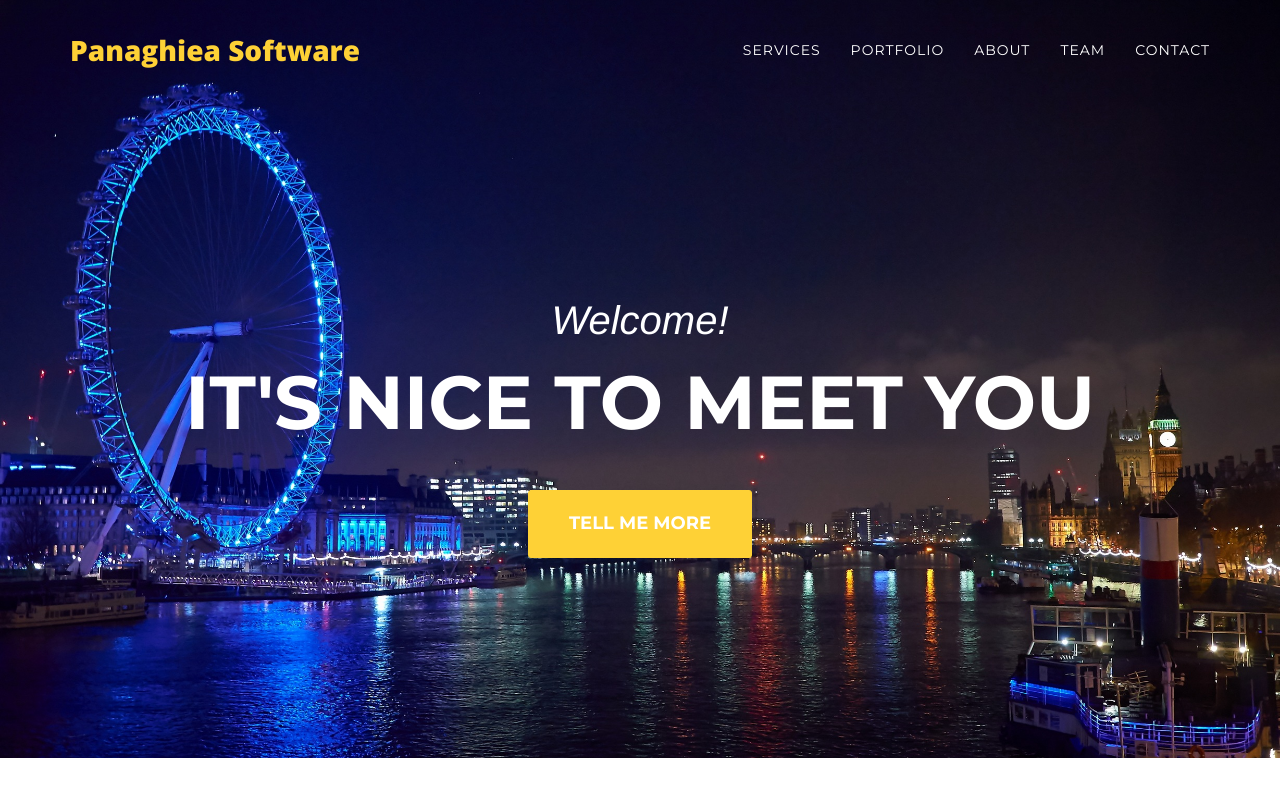
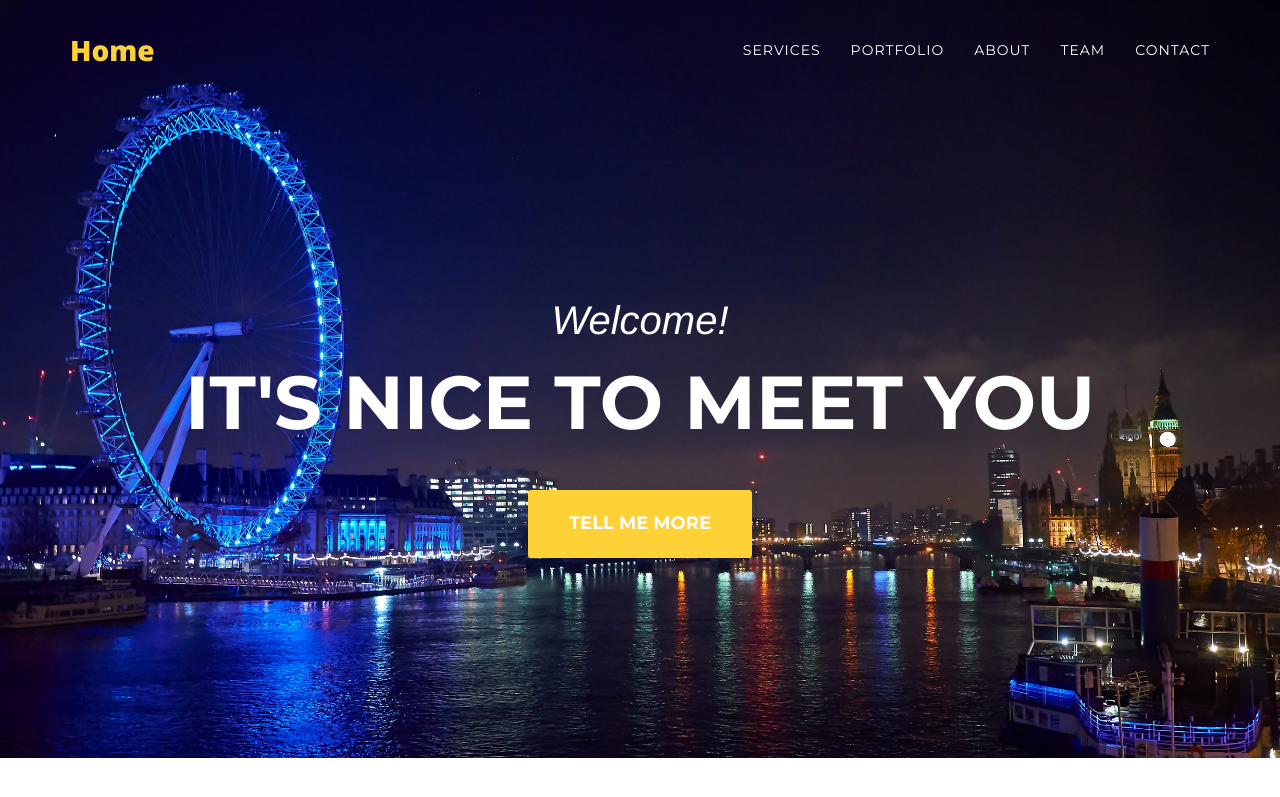
Before and after one commit to dumitrup/dumitrup.github.io, a Jekyll site: the page built from index.html, in a window 1280 px wide and 900 px high. Shown: the top 797 px of the window. Built offline with Jekyll 4.4.1, drawn with Linux system fonts in a browser that asks for light colours; nearby versions of some CDN libraries; some web fonts are replaced.

Commit message:
Changed the upper left link

```diff
--- a/index.html
+++ b/index.html
@@ -13,7 +13,7 @@
                     <span class="icon-bar"></span>
                     <span class="icon-bar"></span>
                 </button>
-                <a class="navbar-brand page-scroll" href="#page-top">Panaghiea Software</a>
+                <a class="navbar-brand page-scroll" href="#page-top">Home</a>
             </div>
 
             <!-- Collect the nav links, forms, and other content for toggling -->
```
